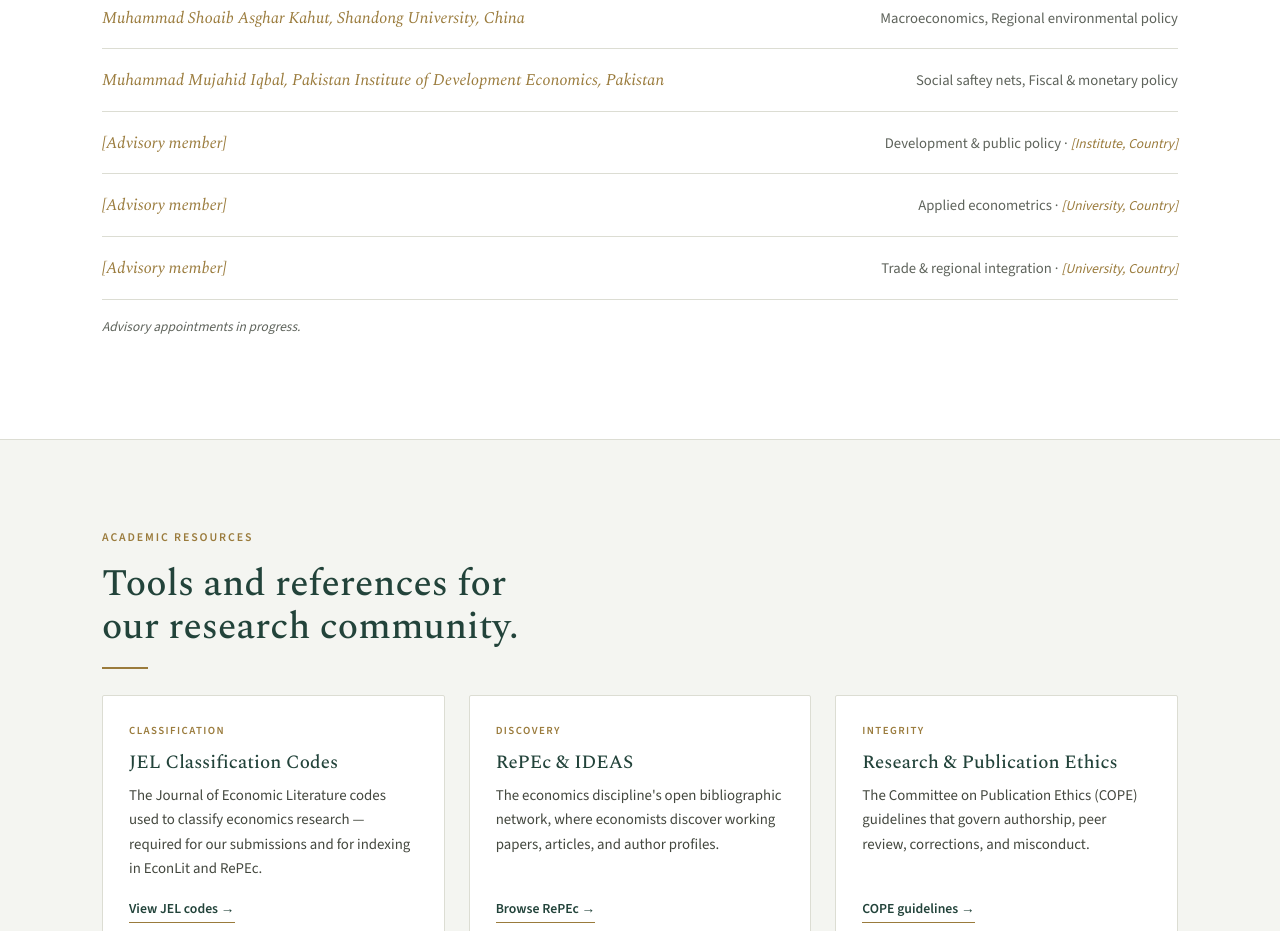
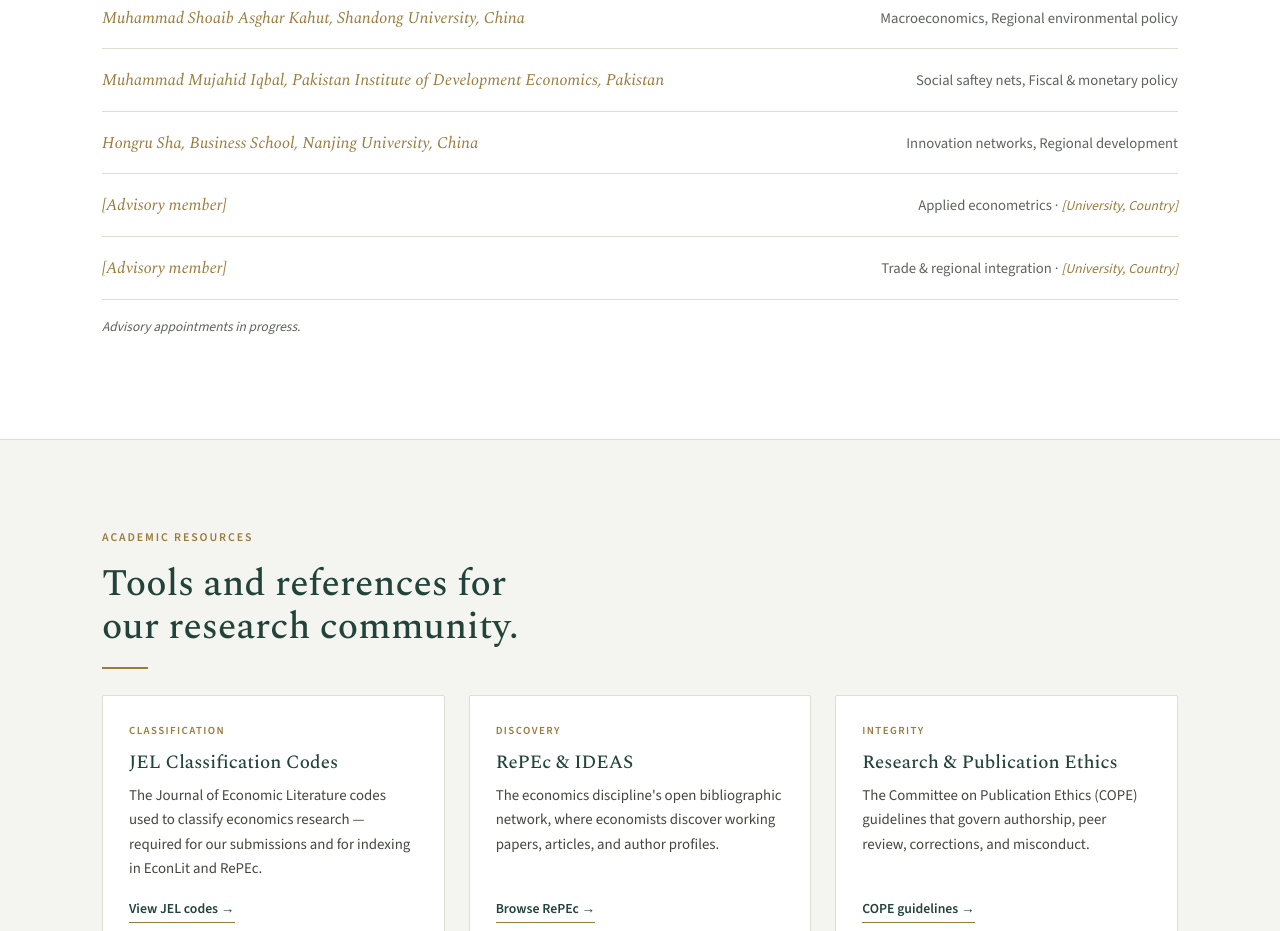
Before and after one commit to ahmadNJU/SERPI, a plain HTML site: page index.html in a window 1280 px wide. Shown: the part 2452-3383 px from the top of the page. Drawn offline with nearby package versions, Linux system fonts and the light colour scheme.

Commit message:
Update index.html

```diff
--- a/index.html
+++ b/index.html
@@ -288,7 +288,7 @@
       <ul class="members">
         <li><span class="mn"><span class="ph">Muhammad Shoaib Asghar Kahut, Shandong University, China</span></span><span class="ma">Macroeconomics, Regional environmental policy</li>
         <li><span class="mn"><span class="ph">Muhammad Mujahid Iqbal, Pakistan Institute of Development Economics, Pakistan</span></span><span class="ma">Social saftey nets, Fiscal &amp; monetary policy</li>
-        <li><span class="mn"><span class="ph">[Advisory member]</span></span><span class="ma">Development &amp; public policy &middot; <span class="ph">[Institute, Country]</span></span></li>
+        <li><span class="mn"><span class="ph">Hongru Sha, Business School, Nanjing University, China</span></span><span class="ma">Innovation networks, Regional development</li>
         <li><span class="mn"><span class="ph">[Advisory member]</span></span><span class="ma">Applied econometrics &middot; <span class="ph">[University, Country]</span></span></li>
         <li><span class="mn"><span class="ph">[Advisory member]</span></span><span class="ma">Trade &amp; regional integration &middot; <span class="ph">[University, Country]</span></span></li>
       </ul>
```
